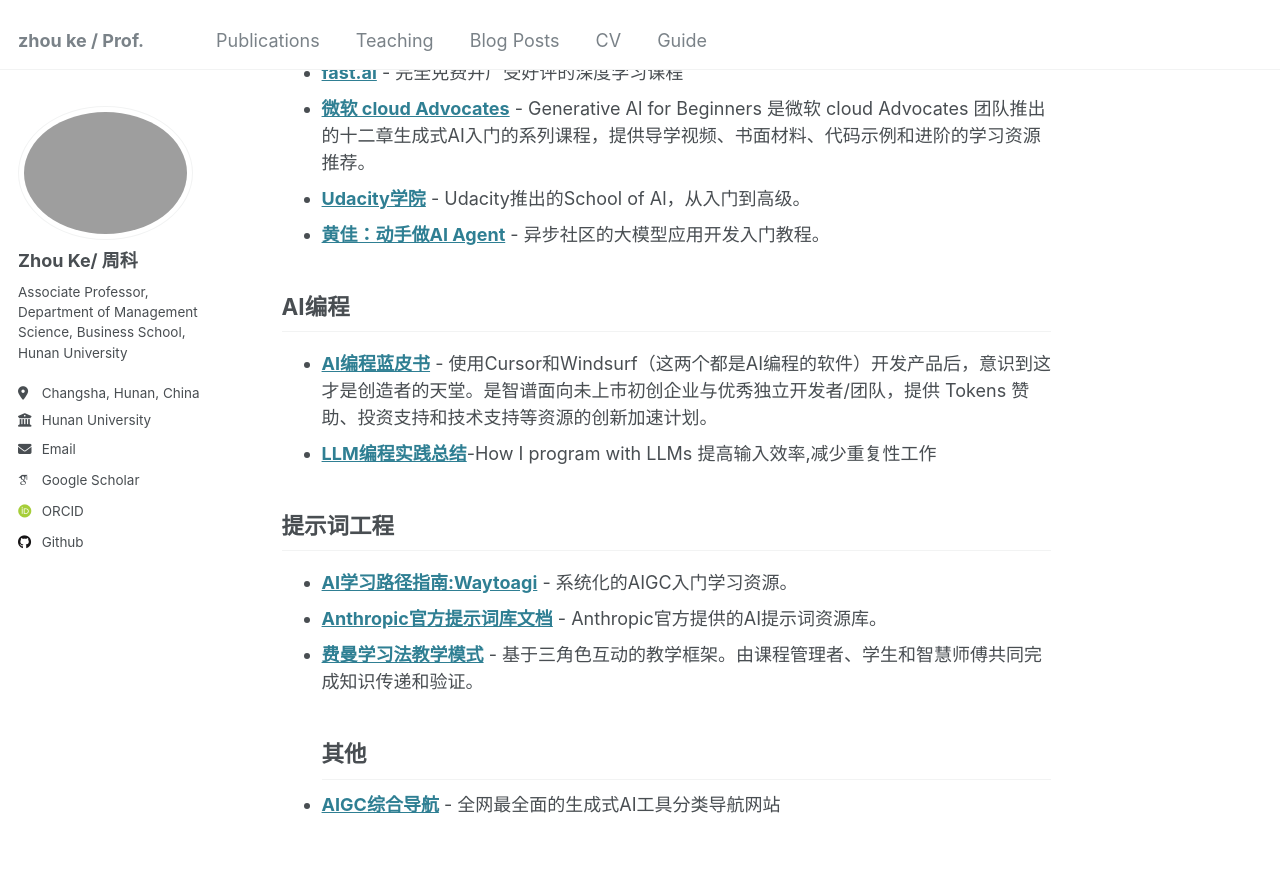
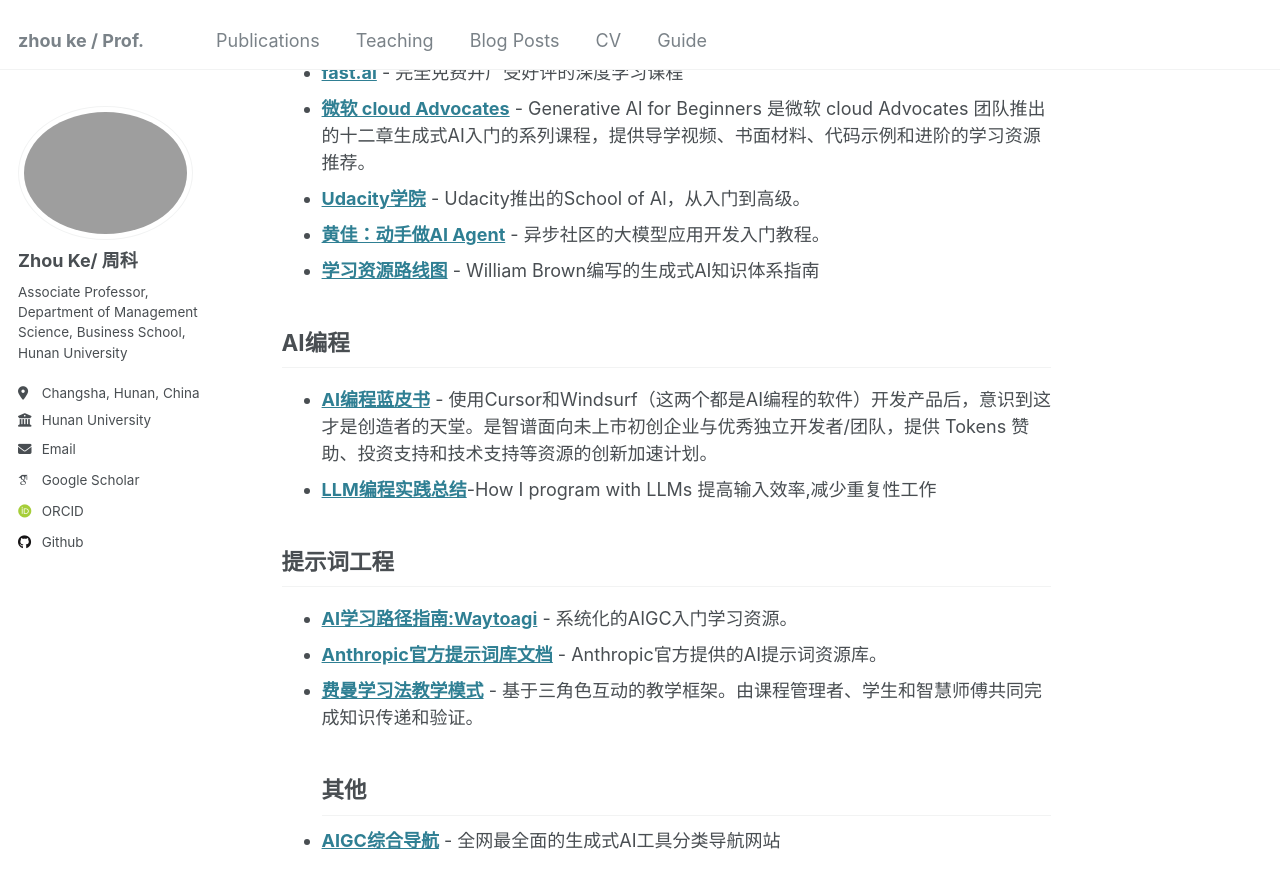
Before and after one commit to hustzhke/hustzhke.github.io, a Jekyll site: the page built from _pages/about.md, in a window 1280 px wide and 900 px high, scrolled down 1539 px. Shown: the top 888 px of the window. Built offline with Jekyll 4.4.1, drawn with Linux system fonts in a browser that asks for light colours; some web fonts are replaced.

Commit message:
Update about.md

```diff
--- a/_pages/about.md
+++ b/_pages/about.md
@@ -49,6 +49,7 @@
 * **[微软 cloud Advocates](https://microsoft.github.io/generative-ai-for-beginners/#/)** - Generative Al for Beginners 是微软 cloud Advocates 团队推出的十二章生成式AI入门的系列课程，提供导学视频、书面材料、代码示例和进阶的学习资源推荐。
 * **[Udacity学院](https://www.udacity.com/school/artificial-intelligence**)** - Udacity推出的School of Al，从入门到高级。
 * **[黄佳：动手做AI Agent](https://github.com/huangjia2019/ai-agents)** - 异步社区的大模型应用开发入门教程。
+* **[学习资源路线图](https://genai-handbook.github.io/)** - William Brown编写的生成式AI知识体系指南
 
 
 ## AI编程
```
